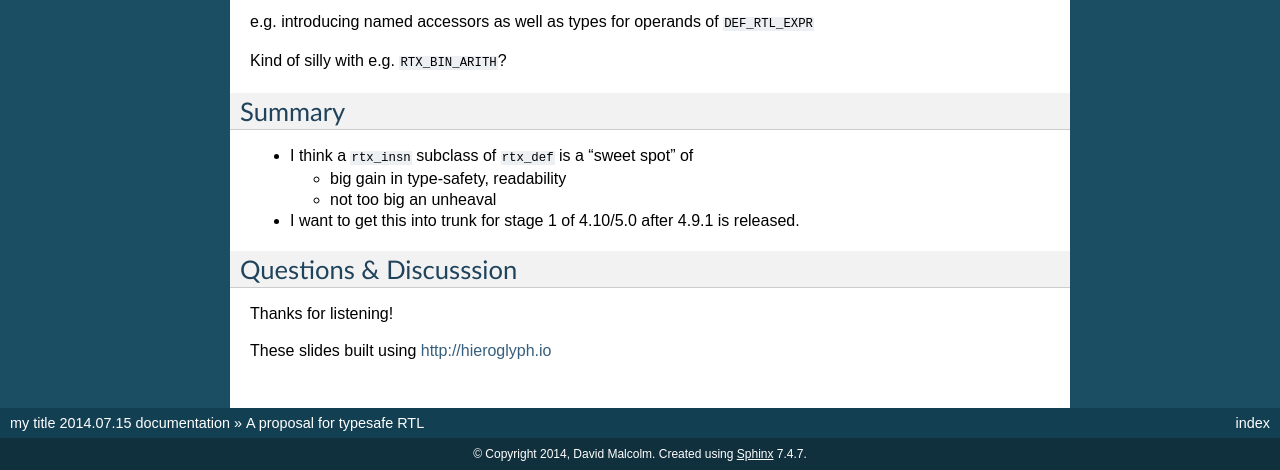
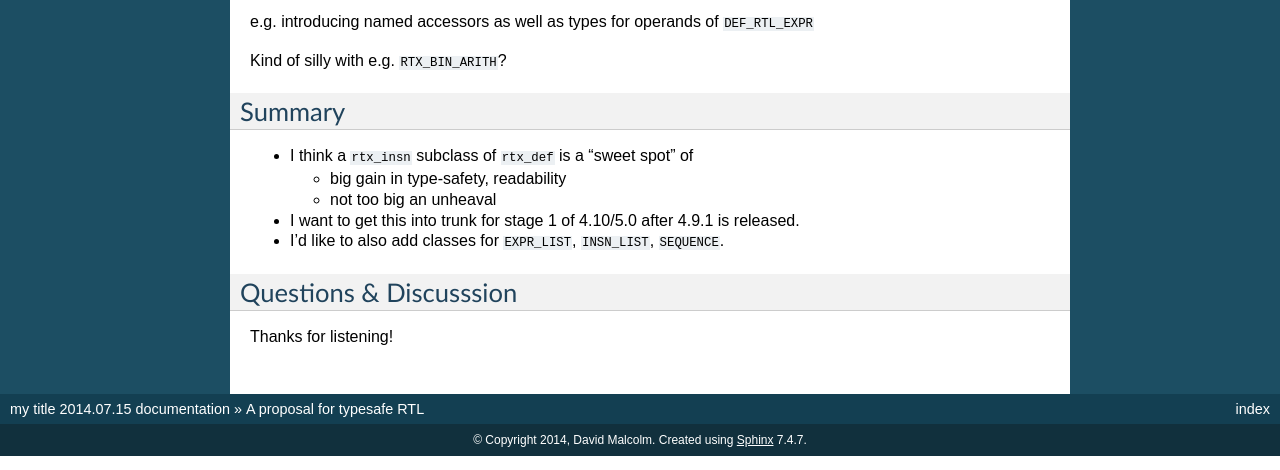
Before and after one commit to davidmalcolm/2014-cauldron-rtl-talk, a Sphinx documentation site: the page built from source/index.rst, in a window 1280 px wide and 900 px high, scrolled down 7068 px, cut to the strip 430-900 px from the top of the window. Built offline with Sphinx 7.4.7, drawn with Linux system fonts in a browser that asks for light colours; formulas are drawn with MathJax 3.

Commit message:
More tweaks

```diff
--- a/source/index.rst
+++ b/source/index.rst
@@ -478,6 +478,9 @@ Summary
 * I want to get this into trunk for stage 1 of 4.10/5.0 after 4.9.1
   is released.
 
+* I'd like to also add classes for ``EXPR_LIST``, ``INSN_LIST``,
+  ``SEQUENCE``.
+
 
 Questions & Discusssion
 =======================
@@ -485,7 +488,7 @@ Questions & Discusssion
 Thanks for listening!
 
 
-These slides built using http://hieroglyph.io
+.. These slides built using http://hieroglyph.io
 
 
 .. Notes:
```
